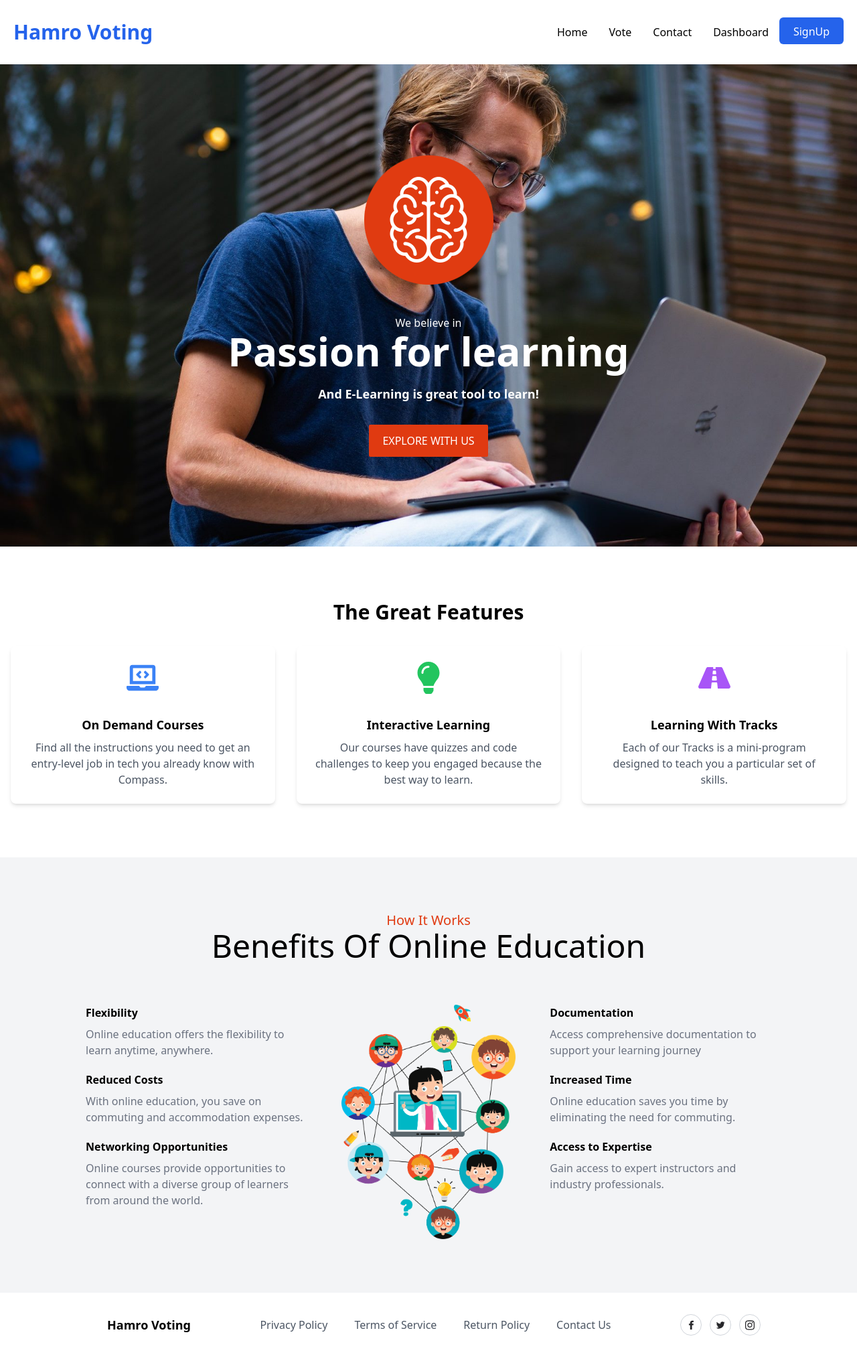
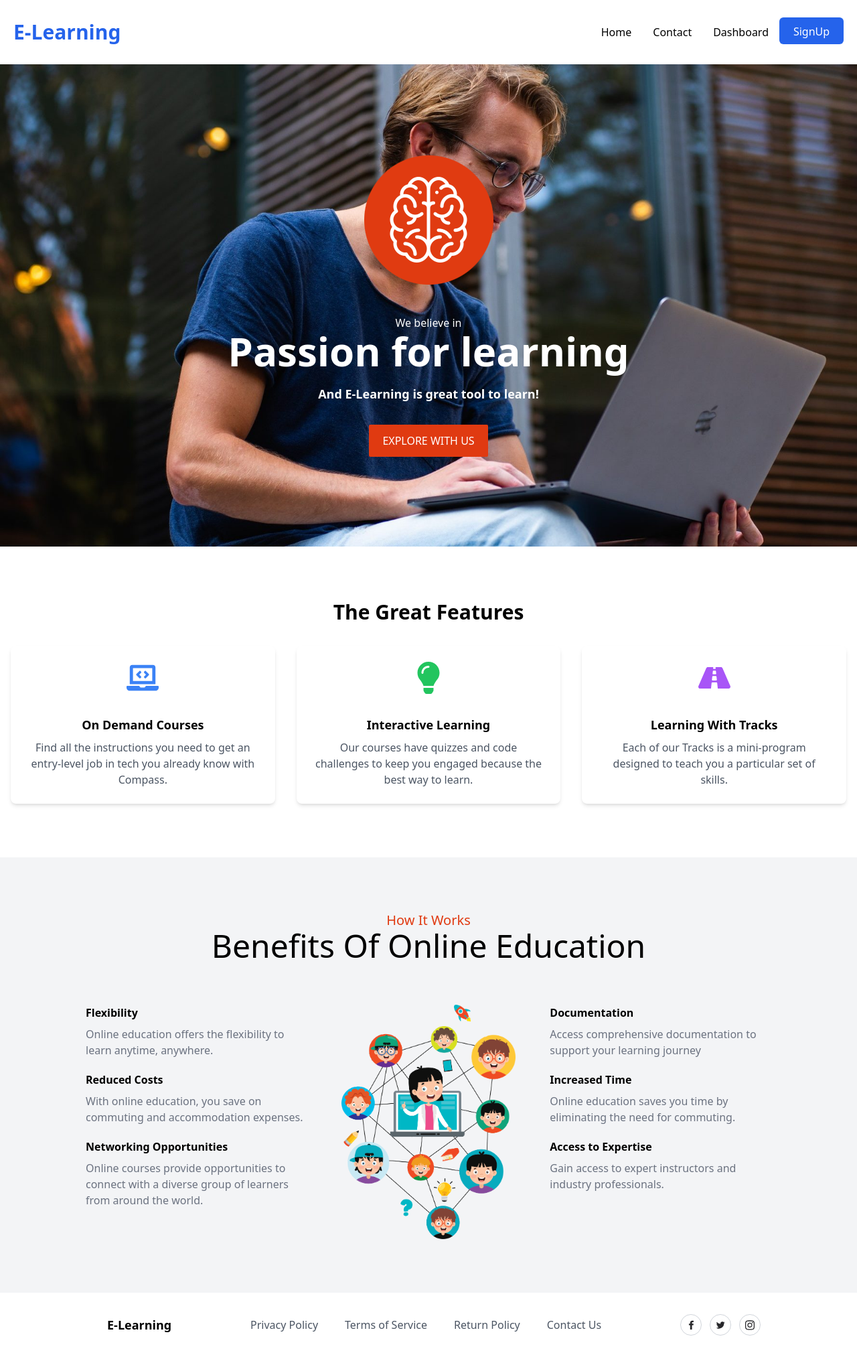
Before and after one commit to abhishek1025/Learnovate, a React (Create React App) app in the folder client/: page / in a window 1280 px wide. Shown: the whole page at 67% size. Built offline with nearby package versions, Linux system fonts and the light colour scheme.

Commit message:
name changed in nav bar and footer

```diff
--- a/client/src/comps/Footer.jsx
+++ b/client/src/comps/Footer.jsx
@@ -8,7 +8,9 @@ export default function Footer() {
           <div className="w-auto p-8">
             <a href="#">
               <div className="inline-flex items-center">
-                <span className="ml-4 text-lg font-bold">Hamro Voting</span>
+                <span className="ml-4 text-lg font-bold">
+                  E-Learning
+                </span>
               </div>
             </a>
           </div>
--- a/client/src/comps/Navbar.jsx
+++ b/client/src/comps/Navbar.jsx
@@ -12,14 +12,11 @@ const Navbar = () => {
   return (
     <div className="flex justify-between  items-center h-24 max-w-[1240px] mx-auto  text-black">
       <Link to="/" className="w-full text-3xl font-bold text-blue-600">
-        Hamro Voting
+        E-Learning
       </Link>
       <ul className="hidden md:flex">
         <Link to="/" className="p-4">
           Home
-        </Link>
-        <Link to="/vote" className="p-4">
-          Vote
         </Link>
         <Link to="/contact" className="p-4">
           Contact
```
